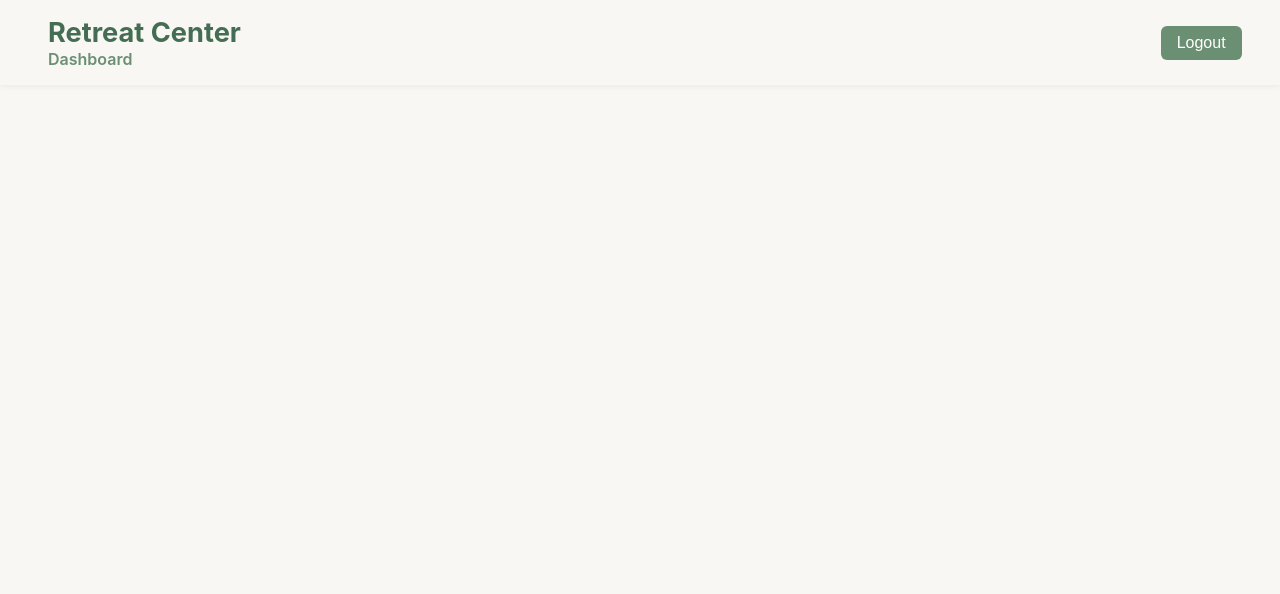
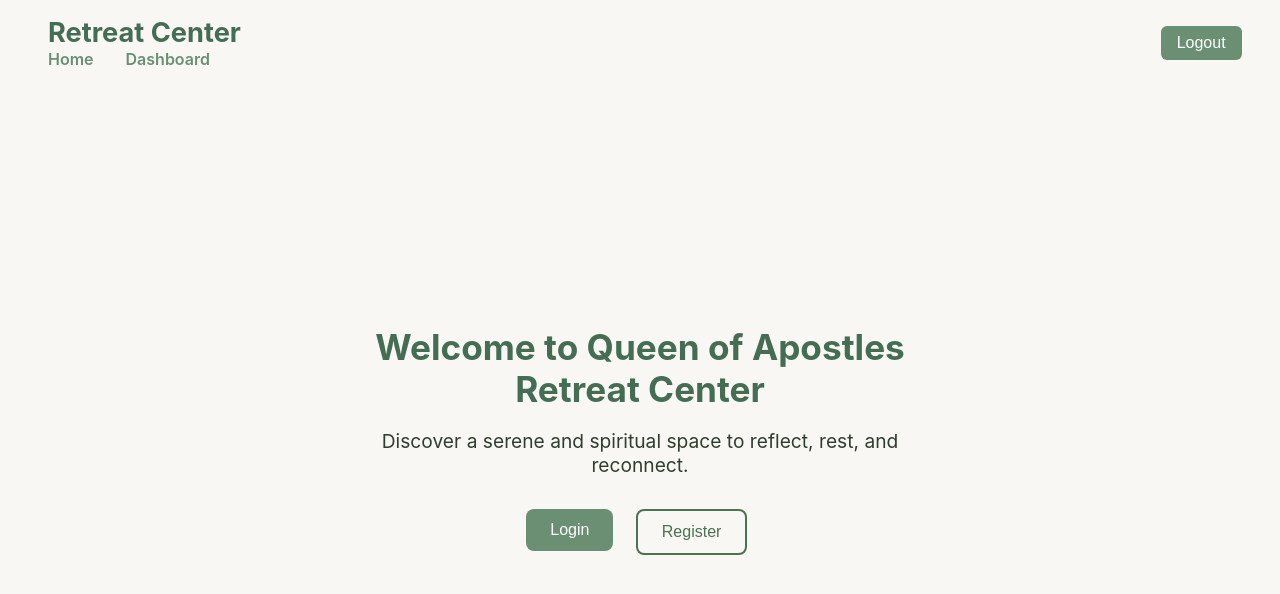
Before and after one commit to DiegoHidenori/Capstone-IndustryProject-Frontend, a React (Create React App) app: page / in a window 1280 px wide. Shown: the top 594 px of the page. Built offline with nearby package versions, Linux system fonts and the light colour scheme; no server answers; sample sign-in values are in the browser's storage.

Commit message:
Implemented a main page and some more styling

```diff
--- a/src/App.js
+++ b/src/App.js
@@ -25,12 +25,15 @@ import DiscountDetails from "./pages/discount/DiscountDetails";
 import UsersList from "./pages/user/UsersList";
 import UserDetails from "./pages/user/UserDetails";
 import EditUser from "./pages/user/EditUser";
+import ProfileEdit from "./pages/ProfileEdit";
+import Home from "./pages/Home";
 
 function App() {
     return (
         <Router>
             <Navbar />
             <Routes>
+                <Route path="/" element={<Home />} />
                 <Route path="/login" element={<Login />} />
                 <Route path="/register" element={<Register />} />
 
@@ -70,6 +73,7 @@ function App() {
                     <Route path="/users" element={<UsersList />} />
                     <Route path="/users/:userId" element={<UserDetails />} />
                     <Route path="/users/:userId/edit" element={<EditUser />} />
+                    <Route path="/profile" element={<ProfileEdit />} />
                 </Route>
             </Routes>
             <ToastContainer
--- a/src/components/Navbar.js
+++ b/src/components/Navbar.js
@@ -17,22 +17,28 @@ export default function Navbar() {
         <nav className="navbar">
             <div className="nav-left">
                 <div className="navbar-logo">
-                    <Link to="/">Retreat Center</Link>
+                    <a
+                        href="https://sites.google.com/view/qoaca/home"
+                        target="_blank"
+                        rel="noopener noreferrer"
+                    >
+                        Retreat Center
+                    </a>
                 </div>
+
+                <Link to="/">Home</Link>
                 {user && <Link to="/dashboard">Dashboard</Link>}
             </div>
 
             <div className="nav-right">
                 <div className="navbar-links">
                     {user ? (
-                        <>
                         <button
                             className="btn logout-btn"
                             onClick={handleLogout}
                         >
                             Logout
                         </button>
-                        </>
                     ) : (
                         <>
                             <Link to="/login">Login</Link>
--- a/src/pages/Dashboard.js
+++ b/src/pages/Dashboard.js
@@ -52,6 +52,7 @@ export default function Dashboard() {
             </p>
 
             <div className="dashboard-grid">
+                {/* Admin + Staff */}
                 {["admin", "staff"].includes(profile.role) && (
                     <>
                         <DashboardCard
@@ -82,6 +83,7 @@ export default function Dashboard() {
                     </>
                 )}
 
+                {/* Guest */}
                 {profile.role === "guest" && (
                     <>
                         <DashboardCard
@@ -94,13 +96,15 @@ export default function Dashboard() {
                             icon={MdMeetingRoom}
                             label="New Booking"
                         />
-                        <DashboardCard
-                            to="/profile"
-                            icon={FaUserCog}
-                            label="Manage Profile"
-                        />
                     </>
                 )}
+
+                {/* Shared */}
+                <DashboardCard
+                    to="/profile"
+                    icon={FaUserCog}
+                    label="Manage Profile"
+                />
             </div>
         </div>
     );
--- /dev/null
+++ b/src/pages/Home.js
@@ -0,0 +1,25 @@
+import { Link } from "react-router-dom";
+import "../styles/Home.css";
+
+export default function Home() {
+    return (
+        <div className="home-container">
+            <div className="home-content">
+                <h1>Welcome to Queen of Apostles Retreat Center</h1>
+                <p>
+                    Discover a serene and spiritual space to reflect, rest, and
+                    reconnect.
+                </p>
+
+                <div className="home-buttons">
+                    <Link to="/login">
+                        <button className="home-btn">Login</button>
+                    </Link>
+                    <Link to="/register">
+                        <button className="home-btn secondary">Register</button>
+                    </Link>
+                </div>
+            </div>
+        </div>
+    );
+}
--- /dev/null
+++ b/src/pages/ProfileEdit.js
@@ -0,0 +1,150 @@
+import { useEffect, useState } from "react";
+import { useAuth } from "../context/AuthContext";
+import { useNavigate } from "react-router-dom";
+import api from "../utils/api";
+import "../styles/UserForm.css";
+
+export default function ProfileEdit() {
+    const { user } = useAuth();
+    const navigate = useNavigate();
+
+    const [formData, setFormData] = useState({
+        firstName: "",
+        middleName: "",
+        lastName: "",
+        email: "",
+        phone: "",
+        billingAddress: "",
+        password: "",
+    });
+    const [error, setError] = useState("");
+
+    useEffect(() => {
+        const fetchProfile = async () => {
+            try {
+                const res = await api.get(`/api/users/${user.userId}`);
+                const u = res.data;
+                setFormData({
+                    firstName: u.firstName || "",
+                    middleName: u.middleName || "",
+                    lastName: u.lastName || "",
+                    email: u.email || "",
+                    phone: u.phone || "",
+                    billingAddress: u.billingAddress || "",
+                    password: "",
+                });
+            } catch (err) {
+                console.error("Error fetching profile:", err);
+                setError("Failed to load profile.");
+            }
+        };
+
+        if (user?.userId) fetchProfile();
+    }, [user]);
+
+    const handleChange = (e) => {
+        const { name, value } = e.target;
+        setFormData((prev) => ({ ...prev, [name]: value }));
+    };
+
+    const handleSubmit = async (e) => {
+        e.preventDefault();
+        setError("");
+
+        try {
+            const payload = { ...formData };
+            if (!payload.password) delete payload.password;
+
+            await api.put(`/api/users/${user.userId}`, payload);
+            alert("Profile updated successfully!");
+            navigate("/dashboard");
+        } catch (err) {
+            console.error("Error updating profile:", err);
+            setError("Failed to update profile.");
+        }
+    };
+
+    return (
+        <div className="user-form-container">
+            <h2>Edit My Profile</h2>
+            {error && <p className="error">{error}</p>}
+
+            <form className="user-form" onSubmit={handleSubmit}>
+                <label>
+                    First Name:
+                    <input
+                        type="text"
+                        name="firstName"
+                        value={formData.firstName}
+                        onChange={handleChange}
+                        required
+                    />
+                </label>
+
+                <label>
+                    Middle Name:
+                    <input
+                        type="text"
+                        name="middleName"
+                        value={formData.middleName}
+                        onChange={handleChange}
+                    />
+                </label>
+
+                <label>
+                    Last Name:
+                    <input
+                        type="text"
+                        name="lastName"
+                        value={formData.lastName}
+                        onChange={handleChange}
+                        required
+                    />
+                </label>
+
+                <label>
+                    Email:
+                    <input
+                        type="email"
+                        name="email"
+                        value={formData.email}
+                        onChange={handleChange}
+                        required
+                    />
+                </label>
+
+                <label>
+                    Phone:
+                    <input
+                        type="text"
+                        name="phone"
+                        value={formData.phone}
+                        onChange={handleChange}
+                    />
+                </label>
+
+                <label>
+                    Billing Address:
+                    <input
+                        type="text"
+                        name="billingAddress"
+                        value={formData.billingAddress}
+                        onChange={handleChange}
+                    />
+                </label>
+
+                <label>
+                    New Password (optional):
+                    <input
+                        type="password"
+                        name="password"
+                        value={formData.password}
+                        onChange={handleChange}
+                    />
+                </label>
+
+                <button type="submit">Update Profile</button>
+            </form>
+        </div>
+    );
+}
--- /dev/null
+++ b/src/styles/Home.css
@@ -0,0 +1,57 @@
+.home-container {
+    display: flex;
+    justify-content: center;
+    align-items: center;
+    padding: 4rem 2rem;
+    min-height: 70vh;
+    background: #f8f7f3;
+    color: #2f3e2e;
+    text-align: center;
+}
+
+.home-content {
+    max-width: 600px;
+}
+
+.home-content h1 {
+    font-size: 2.2rem;
+    color: #446d53;
+    margin-bottom: 1rem;
+}
+
+.home-content p {
+    font-size: 1.2rem;
+    margin-bottom: 2rem;
+}
+
+.home-buttons {
+    display: flex;
+    justify-content: center;
+    gap: 1rem;
+    flex-wrap: wrap;
+}
+
+.home-btn {
+    padding: 0.75rem 1.5rem;
+    font-size: 1rem;
+    border: none;
+    border-radius: 0.5rem;
+    cursor: pointer;
+    background-color: #6a8f72;
+    color: white;
+    transition: background-color 0.3s ease;
+}
+
+.home-btn:hover {
+    background-color: #4b7253;
+}
+
+.home-btn.secondary {
+    background-color: transparent;
+    color: #4b7253;
+    border: 2px solid #4b7253;
+}
+
+.home-btn.secondary:hover {
+    background-color: #e6ebe5;
+}
--- /dev/null
+++ b/src/styles/UserForm.css
@@ -0,0 +1,51 @@
+.user-form-container {
+    max-width: 600px;
+    margin: 2rem auto;
+    background: #f8f7f3;
+    padding: 2rem;
+    border-radius: 1rem;
+    box-shadow: 0 0 20px rgba(0, 0, 0, 0.05);
+    color: #2f3e2e;
+}
+
+.user-form {
+    display: flex;
+    flex-direction: column;
+    gap: 1.25rem;
+}
+
+.user-form label {
+    display: flex;
+    flex-direction: column;
+    font-weight: 500;
+    color: #3b4b39;
+}
+
+.user-form input {
+    margin-top: 0.5rem;
+    padding: 0.7rem 1rem;
+    border: 1px solid #c7d1c5;
+    border-radius: 0.5rem;
+    font-size: 1rem;
+    background-color: #f4f3f0;
+}
+
+.user-form .error {
+    color: #c0392b;
+    font-size: 0.9rem;
+    text-align: center;
+}
+
+.user-form button {
+    padding: 0.75rem 1.2rem;
+    background-color: #6a8f72;
+    color: white;
+    border: none;
+    border-radius: 0.5rem;
+    font-size: 1rem;
+    cursor: pointer;
+}
+
+.user-form button:hover {
+    background-color: #4b7253;
+}
```
Lines whose indentation alone changed are shown as unchanged.
